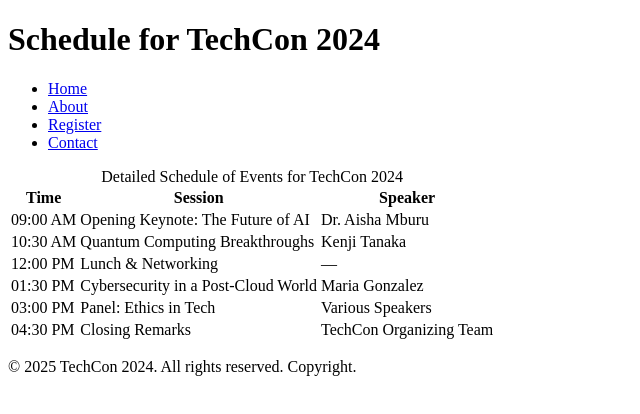
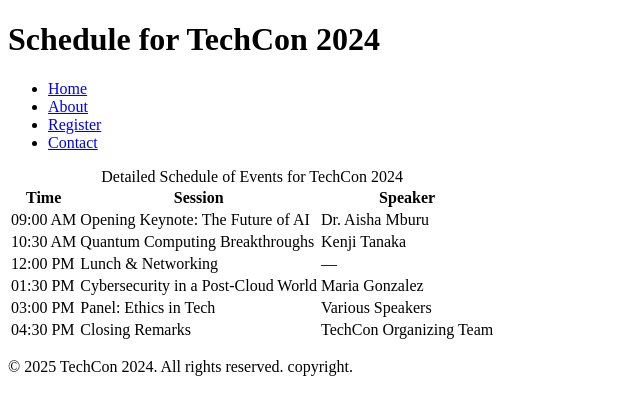
Before and after one commit to ashirumah11/TechCon_HTML, a plain HTML site: page techcon_website/schedule.html in a window 1280 px wide. Shown: the full height of the page, 0-640 px from the left. Drawn offline with Linux system fonts and the light colour scheme.

Commit message:
Update schedule.html

```diff
--- a/techcon_website/schedule.html
+++ b/techcon_website/schedule.html
@@ -63,7 +63,7 @@
     </main>
 
     <footer>
-      <p>&copy; 2025 TechCon 2024. All rights reserved. Copyright.</p>
+      <p>&copy; 2025 TechCon 2024. All rights reserved. copyright.</p>
     </footer>
   </body>
 </html>
```
